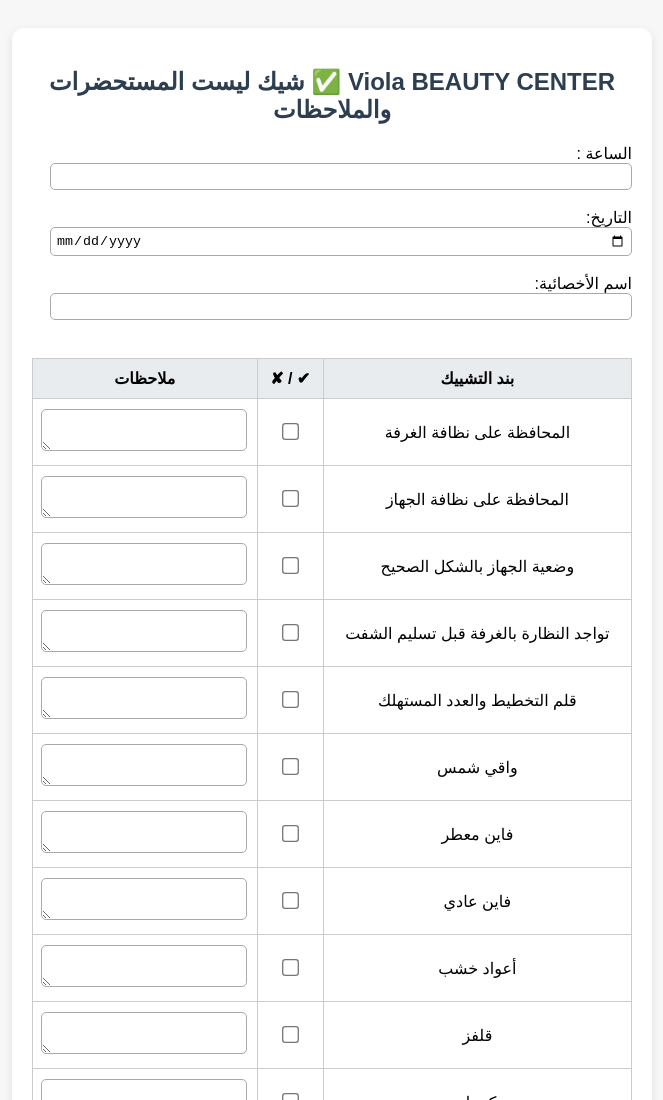
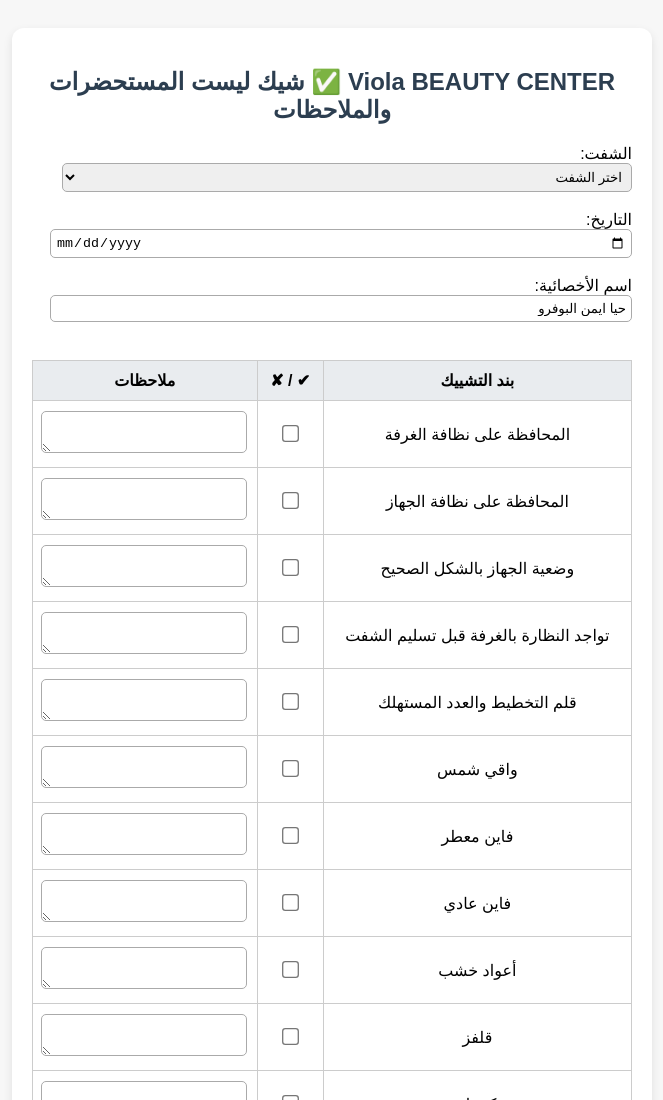
Before and after one commit to laithqwe/viola, a plain HTML site: page index.html in a window 1280 px wide. Shown: the top 1100 px of the page, without its empty margins (308-971 px from the left). Drawn offline with Linux system fonts and the light colour scheme.

Commit message:
Update index.html

```diff
--- a/index.html
+++ b/index.html
@@ -11,7 +11,7 @@
 table {width:100%; border-collapse: collapse; margin-top:20px;}
 th, td {border:1px solid #ccc; padding:10px; text-align:center;}
 th {background:#e9ecef;}
-input[type="text"], input[type="date"], textarea {width:95%; padding:5px; border:1px solid #aaa; border-radius:5px;}
+input[type="text"], input[type="date"], textarea, select {width:95%; padding:5px; border:1px solid #aaa; border-radius:5px;}
 input[type="checkbox"] {transform:scale(1.3);}
 button {margin-top:20px; padding:10px 20px; background:#28a745; color:#fff; border:none; border-radius:5px; cursor:pointer;}
 button:hover {background:#218838;}
@@ -22,9 +22,20 @@
 <h2>Viola BEAUTY CENTER ✅ شيك ليست المستحضرات والملاحظات</h2>
 
 <form id="checklistForm">
-  <label>الساعة : <input type="text" name="shift" required></label><br><br>
+  <label>الشفت:
+    <select name="shift" required>
+      <option value="">اختر الشفت</option>
+      <option value="08:00 - 10:00">08:00 - 10:00</option>
+      <option value="10:00 - 12:00">10:00 - 12:00</option>
+      <option value="12:00 - 14:00">12:00 - 14:00</option>
+      <option value="14:00 - 16:00">14:00 - 16:00</option>
+      <option value="16:00 - 18:00">16:00 - 18:00</option>
+      <option value="18:00 - 20:00">18:00 - 20:00</option>
+    </select>
+  </label><br><br>
+
   <label>التاريخ: <input type="date" name="date" required></label><br><br>
-  <label>اسم الأخصائية: <input type="text" name="specialist" value="  " required></label><br><br>
+  <label>اسم الأخصائية: <input type="text" name="specialist" value="حيا ايمن البوفرو" required></label><br><br>
 
   <table>
     <tr>
@@ -71,13 +82,12 @@
   const params = new URLSearchParams();
   for(const pair of data.entries()) { params.append(pair[0], pair[1]); }
 
-  // ضع هنا رابط Web App الصحيح بعد نشره كـ Web App مع الوصول لأي شخص
   const WEB_APP_URL = 'https://script.google.com/macros/s/AKfycbwZGgiZgYycoHyrQsGfCIALhM3RaA5obkXxQXu-L1D9VEIy3h2UqlHpEGthT4MGW7w6_g/exec';
 
   fetch(WEB_APP_URL, {
     method: 'POST',
     body: params,
-    mode: 'no-cors' // هذا يتيح إرسال البيانات بدون مشاكل CORS
+    mode: 'no-cors'
   })
   .then(() => {
     alert("✅ تم تسجيل البيانات بنجاح!");
```
